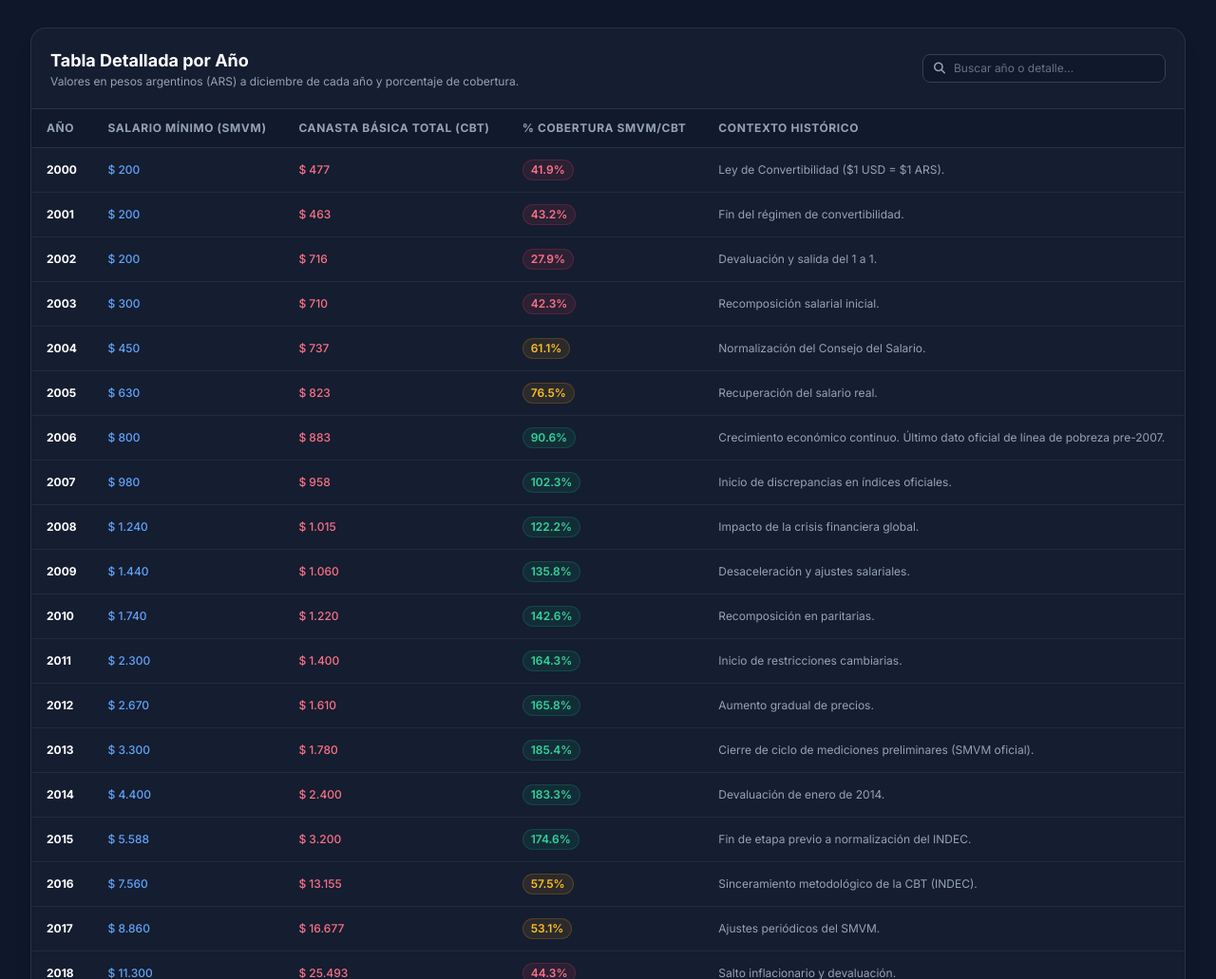
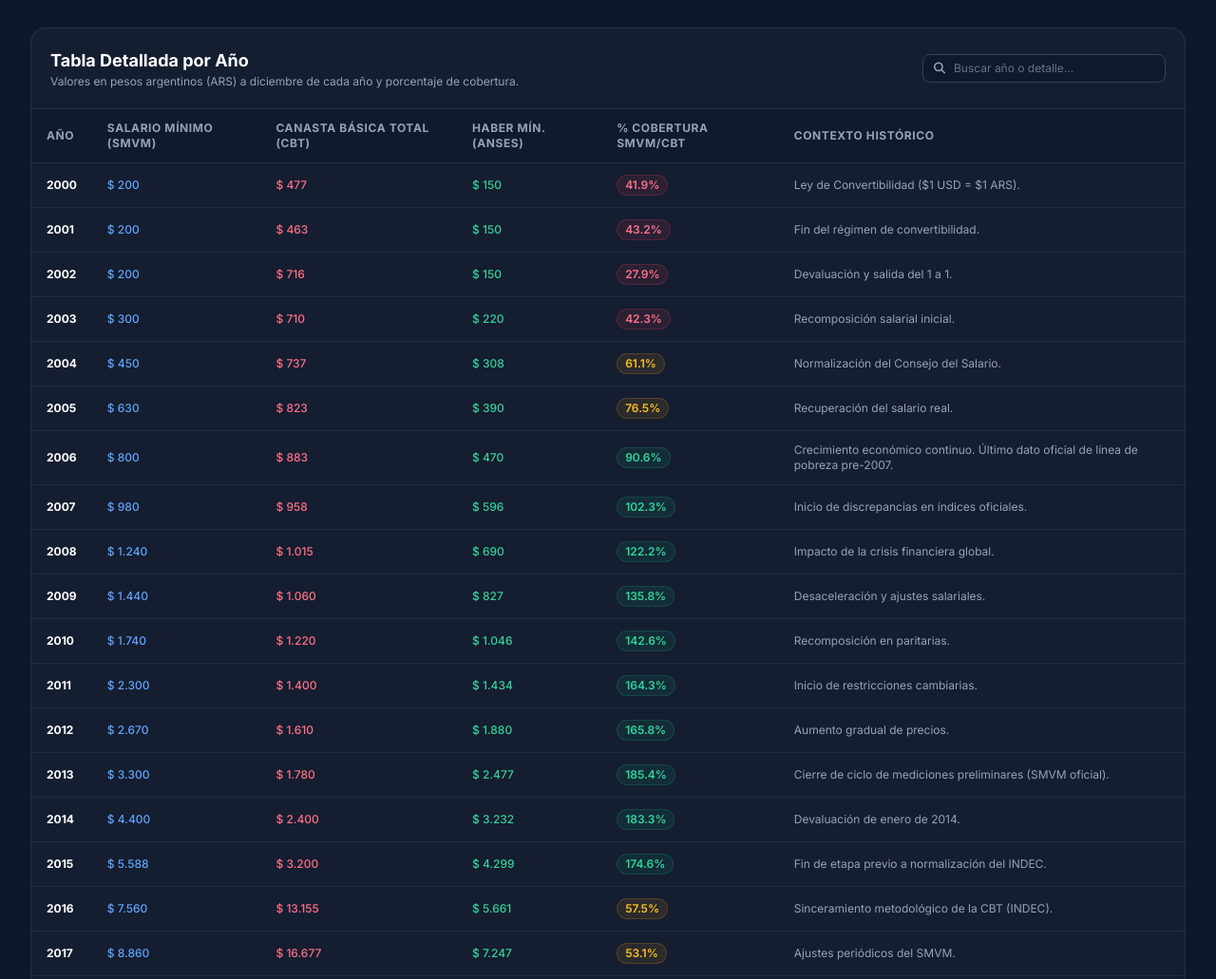
Before and after one commit to rgmamani/datita, a website with bundled scripts: page public/index.html in a window 1280 px wide. Shown: the part 1115-2146 px from the top of the page at 95% size. Built offline with nearby package versions, Linux system fonts and the light colour scheme; files whose address does not match are found by name.

Commit message:
feat: tabla historica agrega columna de haberes

```diff
--- a/public/index.html
+++ b/public/index.html
@@ -292,6 +292,7 @@
                             <th class="py-3 px-4">Año</th>
                             <th class="py-3 px-4">Salario Mínimo (SMVM)</th>
                             <th class="py-3 px-4">Canasta Básica Total (CBT)</th>
+                            <th class="py-3 px-4">Haber Mín. (ANSES)</th>
                             <th class="py-3 px-4">% Cobertura SMVM/CBT</th>
                             <th class="py-3 px-4">Contexto Histórico</th>
                         </tr>
--- a/public/javascripts/modules/tabla.js
+++ b/public/javascripts/modules/tabla.js
@@ -22,6 +22,7 @@ export function renderTable(filterText = '') {
       <td class="py-3 px-4 font-bold text-white">${item.year}</td>
       <td class="py-3 px-4 text-blue-400 font-medium">${formatMoney(item.smvm)}</td>
       <td class="py-3 px-4 text-rose-400 font-medium">${formatMoney(item.cbt)}</td>
+      <td class="py-3 px-4 text-emerald-400 font-medium">${item.jubilacion !== undefined && item.jubilacion !== null ? formatMoney(item.jubilacion) : '—'}</td>
       <td class="py-3 px-4">
         <span class="inline-flex items-center px-2 py-0.5 rounded-full text-xs font-semibold border ${badgeClass}">
           ${coverage}%
```
